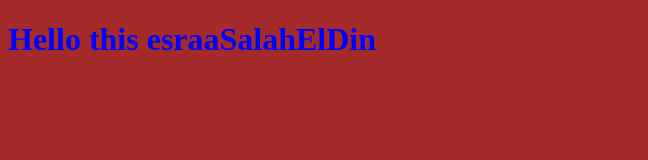
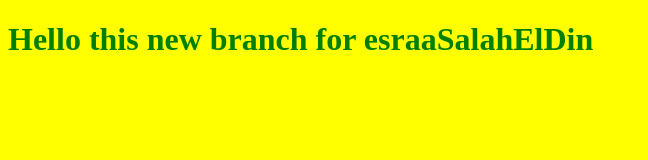
Before and after one commit to EsraaSalahElDin/MyProject, a plain HTML site: page index.html in a window 1280 px wide. Shown: the whole page, without its empty margins (0-648 px from the left). Drawn offline with Linux system fonts and the light colour scheme.

Commit message:
Changing in new branch

```diff
--- a/Style.css
+++ b/Style.css
@@ -1,7 +1,7 @@
 h1{
-    color: blue;
+    color:green;
 size: 0dvh;
 }
 body{
-    background-color:brown;
+    background-color:yellow;
 }
--- a/index.html
+++ b/index.html
@@ -7,7 +7,7 @@
     <link rel="stylesheet" href="./Style.css">
 </head>
 <body>
-    <h1>Hello this esraaSalahElDin</h1>
+    <h1>Hello this new branch for esraaSalahElDin</h1>
     <script src="./App.js"></script>
 </body>
 </html>
```
